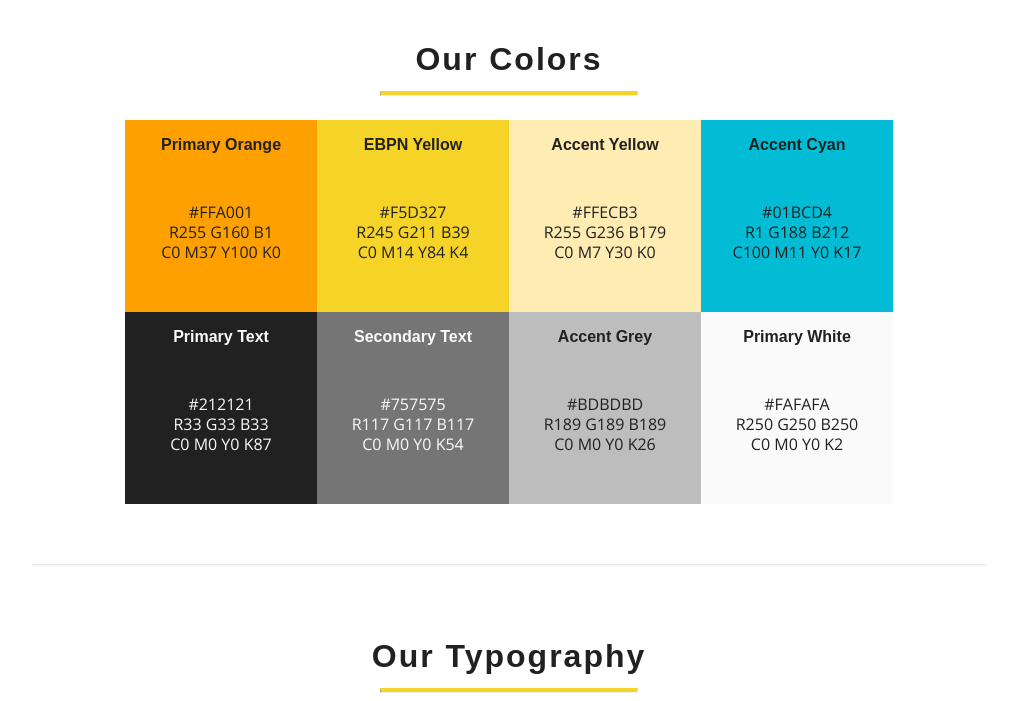
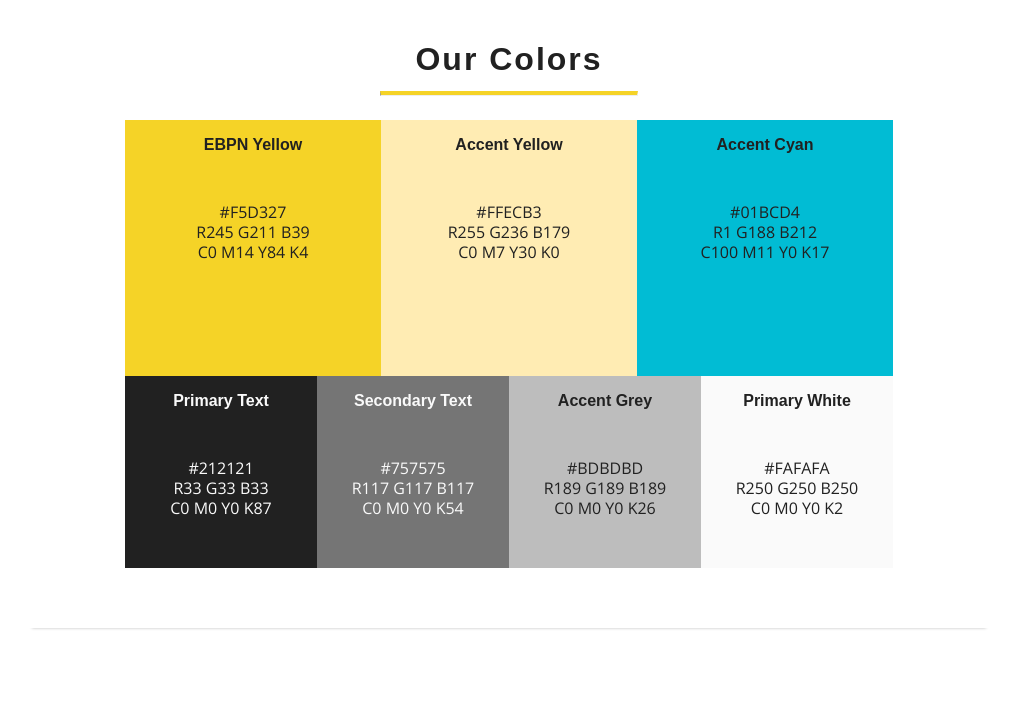
Before and after one commit to keithvenh/style_guide, a plain HTML site: page index.html in a window 1280 px wide. Shown: the part 1960-2661 px from the top of the page, without its empty margins (131-1148 px from the left). Drawn offline with nearby package versions, Linux system fonts and the light colour scheme; a web font is replaced by a local one.

Commit message:
Remove orange, increase color size

```diff
--- a/index.html
+++ b/index.html
@@ -84,14 +84,14 @@
                 <h2 class="title-section">Our Colors</h2>
                 <hr>
                 <div class="colors-container">
-                    <div class="primary-orange">
+                    <!--<div class="primary-orange">
                         <ul>
                             <li class="color-title"><b>Primary Orange</b></li>
                             <li><b>#</b>FFA001</li>
                             <li><b>R</b>255<b> G</b>160 <b>B</b>1</li>
                             <li><b>C</b>0 <b>M</b>37 <b>Y</b>100 <b>K</b>0</li>
                         </ul>
-                    </div>
+                    </div>-->
                     <div class="primary-yellow">
                         <ul>
                             <li class="color-title"><b>EBPN Yellow</b></li>
@@ -221,7 +221,6 @@
                         <p>Our images can be informative when necessary, though our preference is to let images speak for themselves. Infographics should be used sparingly, but when used should carry a sense of shock or "wow" to grab the readers attention. Infographics can also be used to more clearly explain data, and as a helper in a longer body of text.</p>
                     </div>
                 </div>
-                <hr>
             </article>
             <article class="style-section" id="voice">
                 <h2 class="title-section">Our Voice</h2>
--- a/main.css
+++ b/main.css
@@ -205,14 +205,20 @@ b {
 .primary-orange {
     background-color: #FFA001;
 }
-.primary-yellow {
+.colors-container .primary-yellow {
     background-color: #F5D327;
+    width: 20vw;
+    height: 20vw;
 }
-.primary-light {
+.colors-container .primary-light {
     background-color: #FFECB3;
+    width: 20vw;
+    height: 20vw;
 }
-.accent-teal {
+.colors-container .accent-teal {
     background-color: #01BCD4;
+    width: 20vw;
+    height: 20vw;
 }
 .primary-text {
     background-color: #212121;
```
